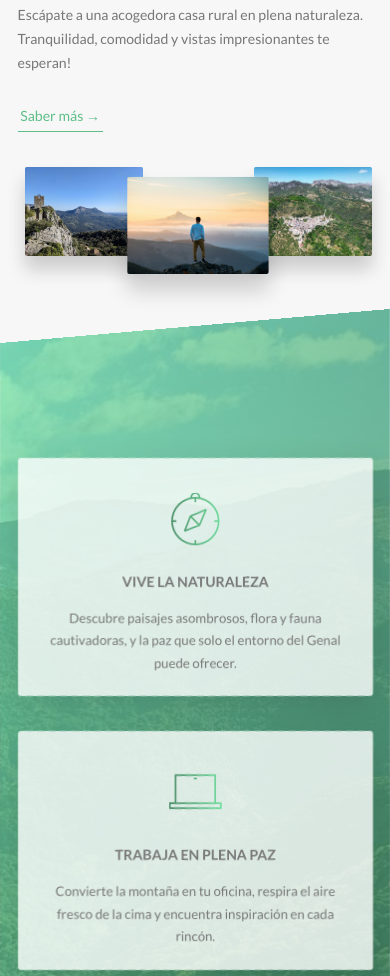
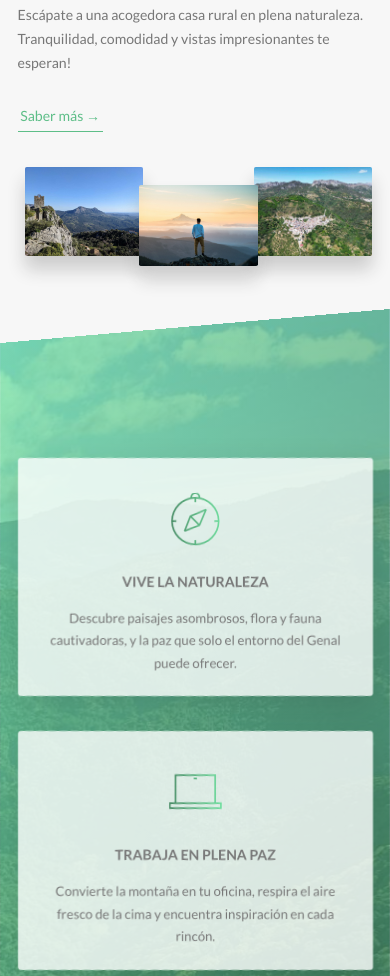
Before and after one commit to iamnachoj/CopaVenturaSite, a website: page index.html in a window 390 px wide. Shown: the part 1103-2079 px from the top of the page. Drawn offline with Linux system fonts and the light colour scheme.

Commit message:
fix hover picture on phone composition

```diff
--- a/sass/components/_composition.scss
+++ b/sass/components/_composition.scss
@@ -32,7 +32,7 @@
       @include respond(tablet-portrait) {
         top: -15;
         left: 1%;
-        transform: scale(1.2);
+        transform: none;
         z-index: 11;
       }
     }
@@ -63,6 +63,7 @@
 
     @include respond(phone){
       transform: none;
+      box-shadow: none;
     }
   }
 }
```
Also changed, not shown: css/style.css.
